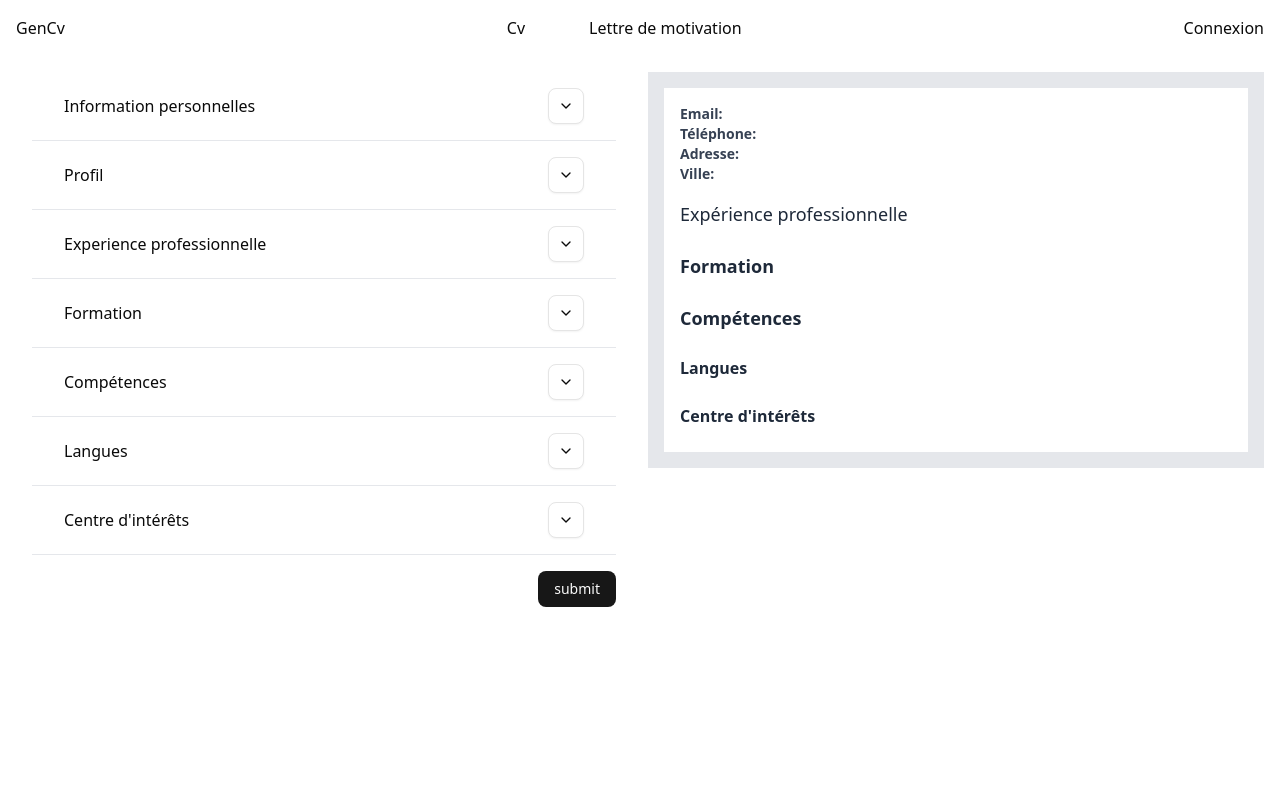
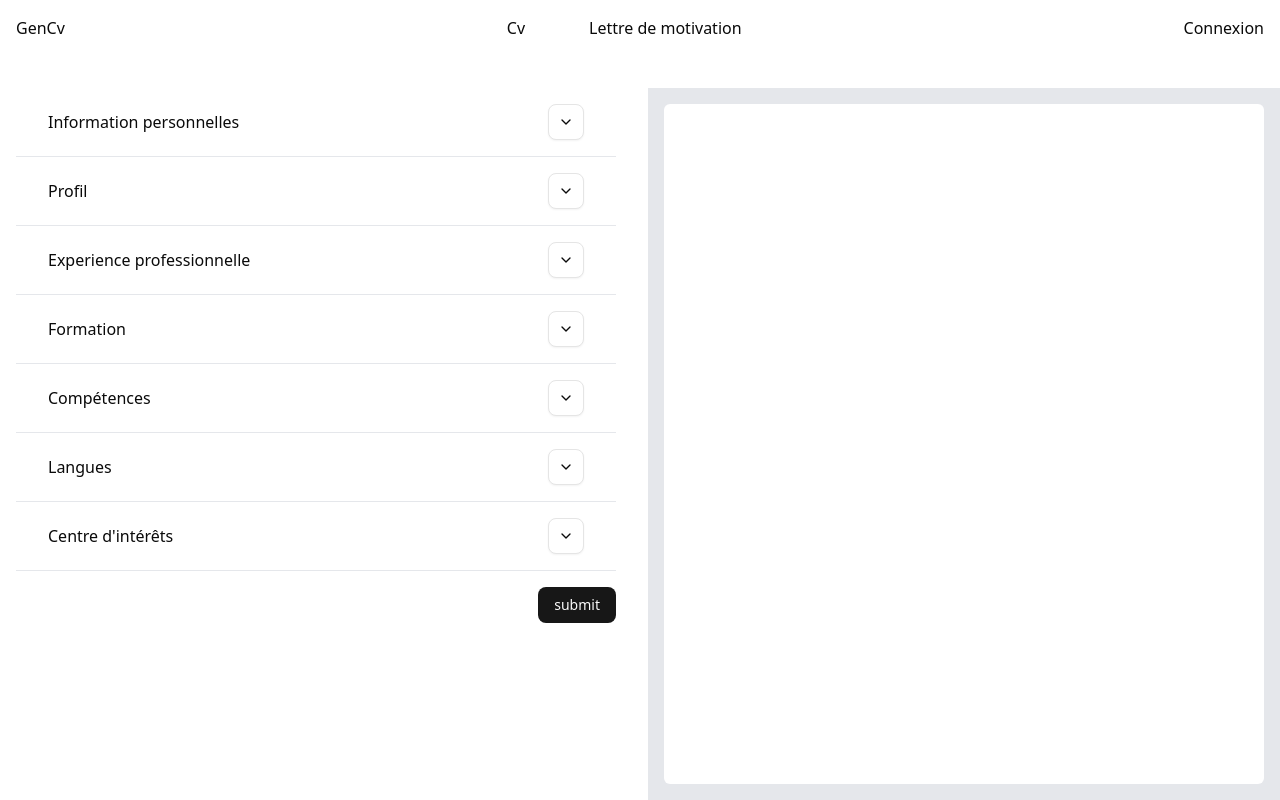
Before and after one commit to Naimoudine/generateur-cv, a React (Vite) app in the folder client/: page /resumes/1/edit in a window 1280 px wide. Built offline with nearby package versions, Linux system fonts and the light colour scheme.

Commit message:
fix(resume): template style

```diff
--- a/client/src/App.tsx
+++ b/client/src/App.tsx
@@ -3,14 +3,14 @@ import Navbar from "./components/nav/Navbar";
 
 function App() {
   return (
-    <>
+    <div className="flex flex-col h-full w-full">
       <header className="mb-8">
         <Navbar />
       </header>
-      <main className="px-4">
+      <main className="flex-grow overflow-hidden">
         <Outlet />
       </main>
-    </>
+    </div>
   );
 }
 
--- a/client/src/components/Form/ResumeForm.tsx
+++ b/client/src/components/Form/ResumeForm.tsx
@@ -44,7 +44,7 @@ export default function ResumeForm() {
   };
 
   return (
-    <form className="w-1/2 px-4">
+    <form className="w-1/2 px-4 overflow-x-hidden">
       {sections.map((section) => (
         <div key={section.id} className="border-b border-gray-200 py-4 px-8">
           <article className="flex items-center justify-between">
--- a/client/src/components/templates/OriginalTemplate.tsx
+++ b/client/src/components/templates/OriginalTemplate.tsx
@@ -16,30 +16,48 @@ export default function OriginalTemplate({ formData }: Props) {
   } = formData;
 
   return (
-    <div className="bg-white p-1 p-4">
+    <div className="bg-white p-1 p-4 h-full rounded-sm">
+      {(personal.firstname || personal.lastname) && (
         <h1 className="text-3xl font-bold text-blue-600">
           {personal?.firstname} {personal?.lastname}
         </h1>
+      )}
+
+      <div className="my-2">
+        {personal.email && (
           <p className="text-sm text-gray-700">
             <strong>Email:</strong> {personal?.email}
           </p>
+        )}
+        {personal.phone && (
           <p className="text-sm text-gray-700">
             <strong>Téléphone:</strong> {personal?.phone}
           </p>
+        )}
+        {personal.address && (
           <p className="text-sm text-gray-700">
             <strong>Adresse:</strong> {personal?.address}
           </p>
+        )}
+        {(personal.city || personal.city) && (
           <p className="text-sm text-gray-700">
             <strong>Ville:</strong> {personal?.city} {personal?.zip}
           </p>
+        )}
+
         <div className="mt-4">
-        <p className="text-gray-700">
-          <strong>{personal?.jobTitle}</strong>
-        </p>
-        <p className="text-gray-700">{profile}</p>
+          {personal.jobTitle && (
+            <p className="text-gray-700">{personal?.jobTitle}</p>
+          )}
+          {profile && <p className="text-gray-700 mt-2">{profile}</p>}
         </div>
+      </div>
+
+      {experiences.length ? (
         <div className="mt-4">
-        <h2 className="text-lg text-gray-800">Expérience professionnelle</h2>
+          <h2 className="text-lg font-semibold text-gray-800">
+            Expérience professionnelle
+          </h2>
           <div className="border-l-4 border-blue-500 pl-4 mt-2">
             <div className="mb-4">
               <ul className="flex flex-col gap-2">
@@ -61,7 +79,9 @@ export default function OriginalTemplate({ formData }: Props) {
             </div>
           </div>
         </div>
+      ) : undefined}
 
+      {educations.length ? (
         <div className="mt-4">
           <h2 className="text-lg font-semibold text-gray-800">Formation</h2>
           <div className="border-l-4 border-blue-500 pl-4 mt-2">
@@ -85,7 +105,9 @@ export default function OriginalTemplate({ formData }: Props) {
             </div>
           </div>
         </div>
+      ) : undefined}
 
+      {skills.length ? (
         <div className="mt-4">
           <h2 className="text-lg font-semibold text-gray-800">Compétences</h2>
           <ul className="flex flex-wrap gap-2 mt-2">
@@ -99,9 +121,11 @@ export default function OriginalTemplate({ formData }: Props) {
             ))}
           </ul>
         </div>
+      ) : undefined}
 
+      {languages.length ? (
         <div className="mt-4">
-        <h2 className="font-semibold text-gray-800">Langues</h2>
+          <h2 className="text-lg font-semibold text-gray-800">Langues</h2>
           <ul className="flex flex-wrap gap-2 mt-2">
             {languages?.map((el) => (
               <li
@@ -113,9 +137,13 @@ export default function OriginalTemplate({ formData }: Props) {
             ))}
           </ul>
         </div>
+      ) : undefined}
 
+      {hobbies.length ? (
         <div className="mt-4">
-        <h2 className="font-semibold text-gray-800">Centre d'intérêts</h2>
+          <h2 className="text-lg font-semibold text-gray-800">
+            Centre d'intérêts
+          </h2>
           <ul className="flex flex-wrap gap-2 mt-2">
             {hobbies?.map((hobbie) => (
               <li
@@ -127,6 +155,7 @@ export default function OriginalTemplate({ formData }: Props) {
             ))}
           </ul>
         </div>
+      ) : undefined}
     </div>
   );
 }
--- a/client/src/index.css
+++ b/client/src/index.css
@@ -115,6 +115,9 @@
     @apply border-border outline-ring/50;
   }
   body {
-    @apply bg-background text-foreground;
+    @apply bg-background text-foreground h-screen w-screen;
+  }
+  #root {
+    @apply w-full h-full;
   }
 }
```
Also changed, not shown: 1 other file (tests, documents, lock files or other folders). Lines whose indentation alone changed are shown as unchanged.
